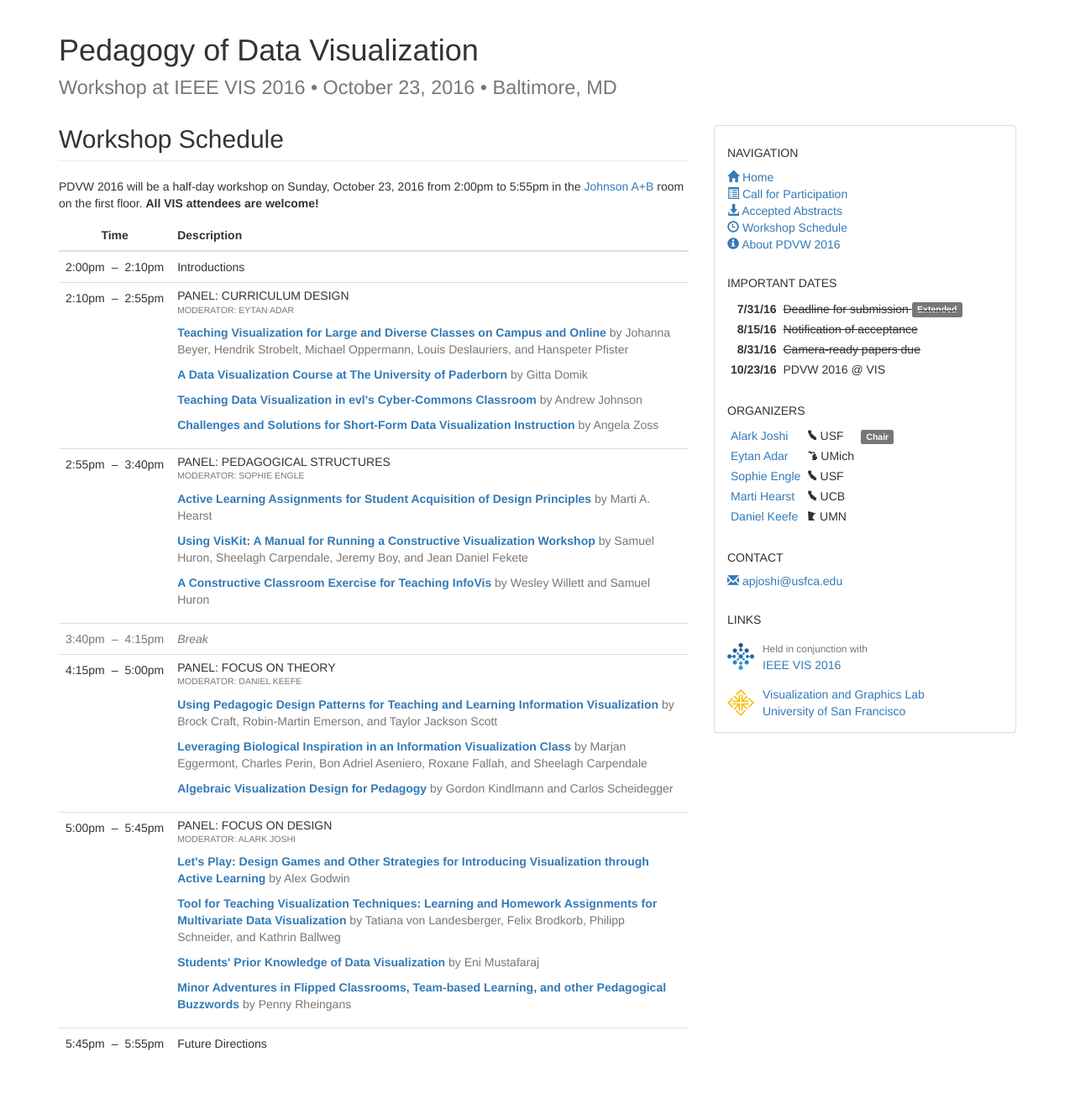
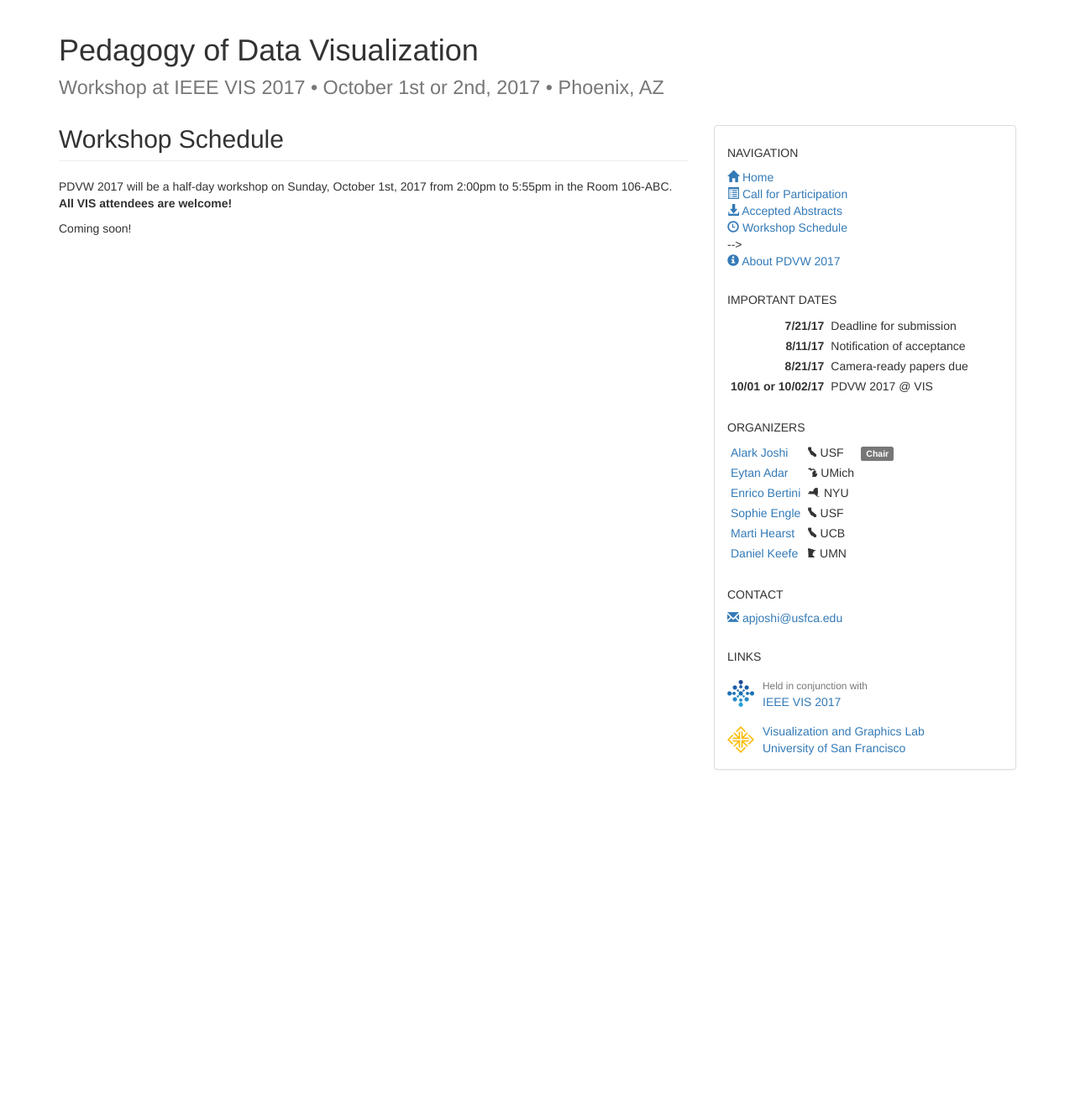
Before and after one commit to usfvgl/pdvw, a Jekyll site: the page built from 2017/schedule.html, in a window 1280 px wide. Shown: the whole page at 84% size. Built offline with Jekyll 4.4.1, drawn with Linux system fonts in a browser that asks for light colours; after the commit the page ends 977 px from its top, so only the background shows below that.

Commit message:
Modifications for abstracts and schedule
Schedule isn’t ready yet, but abstracts are.

```diff
--- a/2017/schedule.html
+++ b/2017/schedule.html
@@ -1,12 +1,14 @@
 ---
-layout: pdvw2016
+layout: pdvw2017
 title: Workshop Schedule
 ---
 
-{% assign abstracts = site.data.pdvw2016.abstracts | sort: 'file' %}
-<p>PDVW 2016 will be a half-day workshop on Sunday, October 23, 2016 from 2:00pm to 5:55pm in the <a href="http://www3.hilton.com/resources/media/hi/BWICCHH/en_US/pdf/en_BWICCHH_Floor_Plan_Sep_2013.pdf">Johnson A+B</a> room on the first floor. <strong>All VIS attendees are welcome!</strong></p>
+{% assign abstracts = site.data.pdvw2017.abstracts | sort: 'file' %}
+<p>PDVW 2017 will be a half-day workshop on Sunday, October 1st, 2017 from 2:00pm to 5:55pm in the Room 106-ABC</a>. <strong>All VIS attendees are welcome!</strong></p>
 
-<table class="table table-hover table-schedule">
+Coming soon!
+
+<!-- <table class="table table-hover table-schedule">
 <thead>
 <tr>
     <th colspan="3">Time</th>
@@ -70,3 +72,4 @@
 </tr>
 </tbody>
 </table>
+ -->
--- a/_layouts/pdvw2017.html
+++ b/_layouts/pdvw2017.html
@@ -40,8 +40,8 @@
               <ul class="list-unstyled">
                 <li><a href="{{ sitebase }}/2017/index.html"><span class="glyphicon glyphicon-home"></span></a> <a href="{{ sitebase }}/2017/index.html">Home</a></li>
                 <li><a href="{{ sitebase }}/2017/cfp.html"><span class="glyphicon glyphicon-list-alt"></span></a> <a href="{{ sitebase }}/2017/cfp.html">Call for Participation</a></li>
-                <!-- <li><a href="{{ sitebase }}/2017/abstracts.html"><span class="glyphicon glyphicon-download-alt"></span></a> <a href="{{ sitebase }}/2017/abstracts.html">Accepted Abstracts</a></li> -->
-                <!-- <li><a href="{{ sitebase }}/2017/schedule.html"><span class="glyphicon glyphicon-time"></span></a> <a href="{{ sitebase }}/2017/schedule.html">Workshop Schedule</a></li> -->
+                <li><a href="{{ sitebase }}/2017/abstracts.html"><span class="glyphicon glyphicon-download-alt"></span></a> <a href="{{ sitebase }}/2017/abstracts.html">Accepted Abstracts</a></li>
+                <li><a href="{{ sitebase }}/2017/schedule.html"><span class="glyphicon glyphicon-time"></span></a> <a href="{{ sitebase }}/2017/schedule.html">Workshop Schedule</a></li> -->
                 <li><a href="{{ sitebase }}/2017/about.html"><span class="glyphicon glyphicon-info-sign"></span></a> <a href="{{ sitebase }}/2017/about.html">About PDVW 2017</a></li>
               </ul>
 
```
